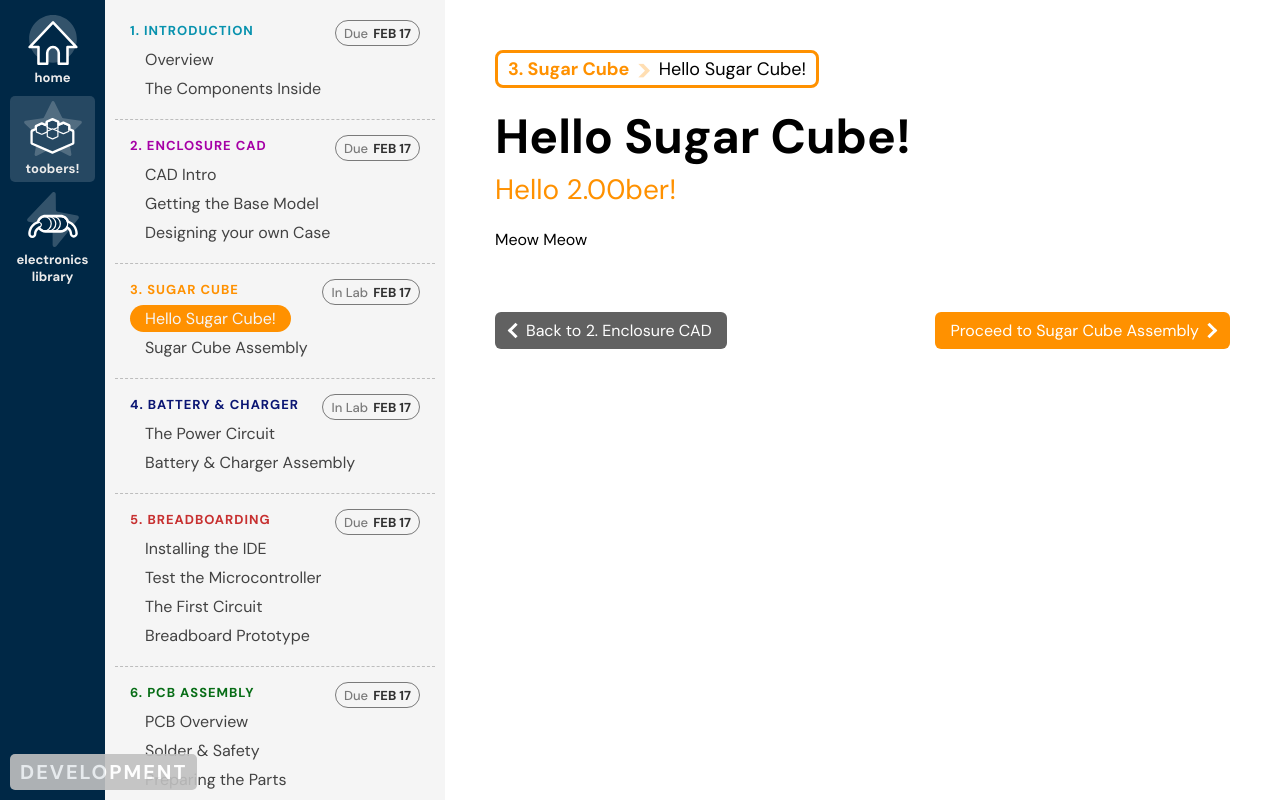
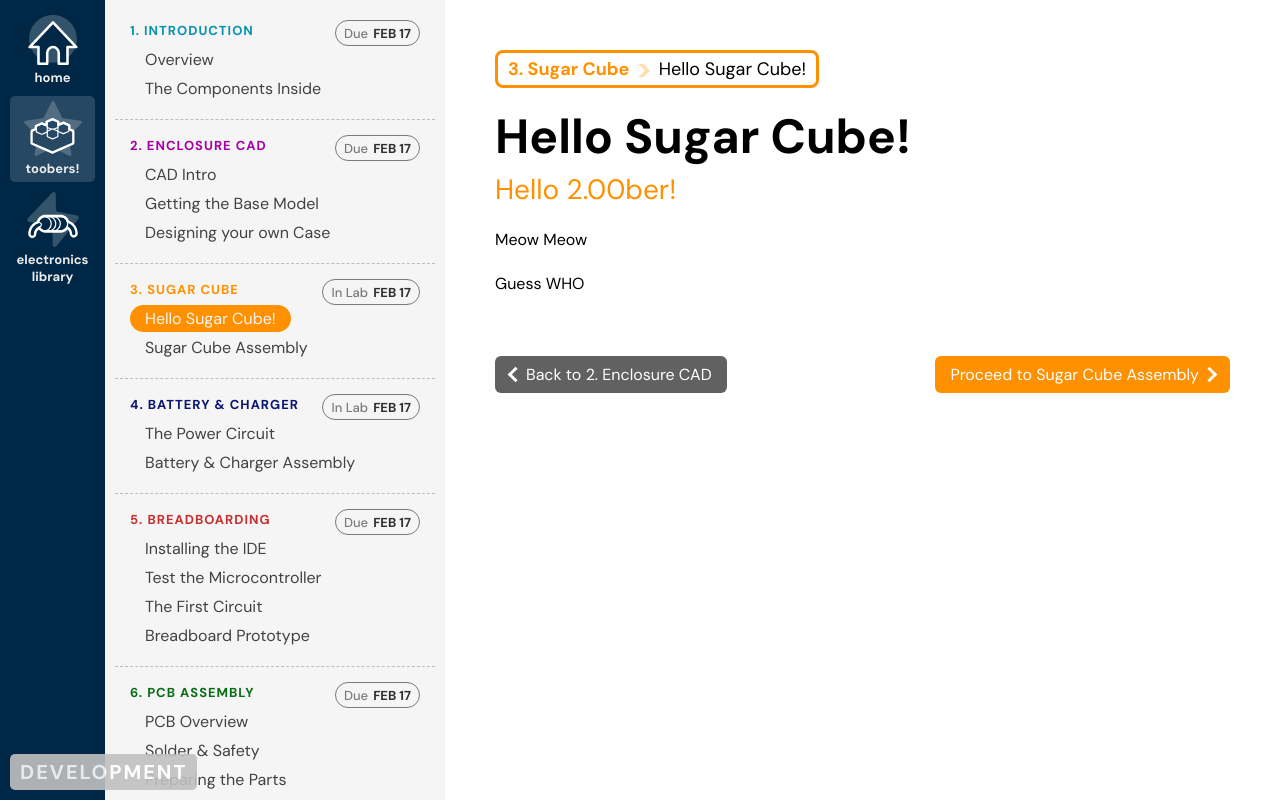
Before and after one commit to mit2009/200b-electronics-library, a Next.js app: page /toobers/sugar-cube/intro in a window 1280 px wide. Built offline with nearby package versions, Linux system fonts and the light colour scheme.

Commit message:
feat: editted sugar cube intro

```diff
--- a/pages/toobers/sugar-cube/intro.tsx
+++ b/pages/toobers/sugar-cube/intro.tsx
@@ -4,6 +4,7 @@ const Page = () => {
       <h1>Hello Sugar Cube!</h1>
       <h2>Hello 2.00ber!</h2>
       <p>Meow Meow</p>
+      <p>Guess WHO</p>
     </div>
   );
 };
```
